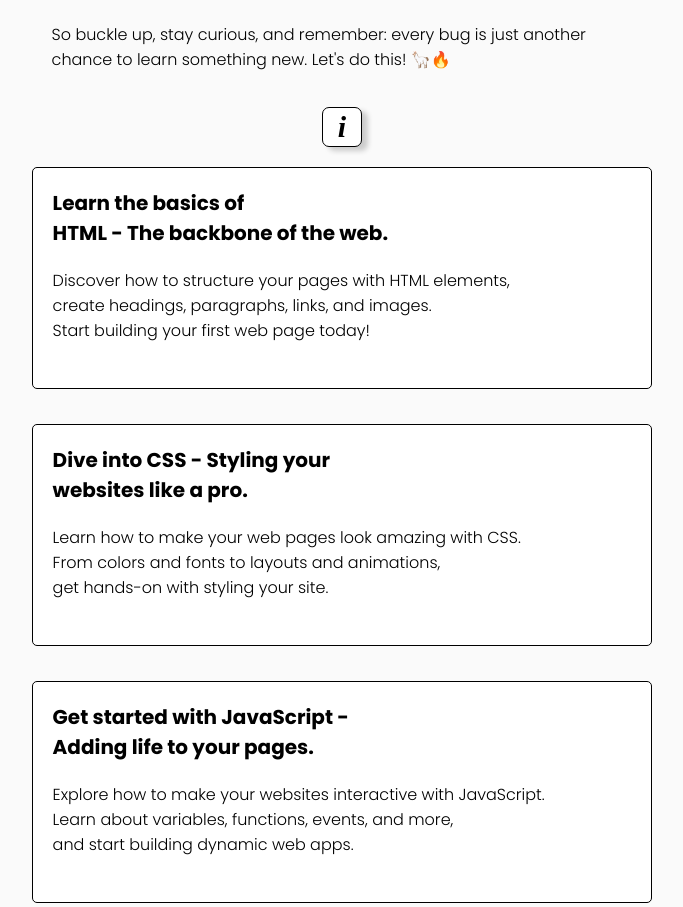
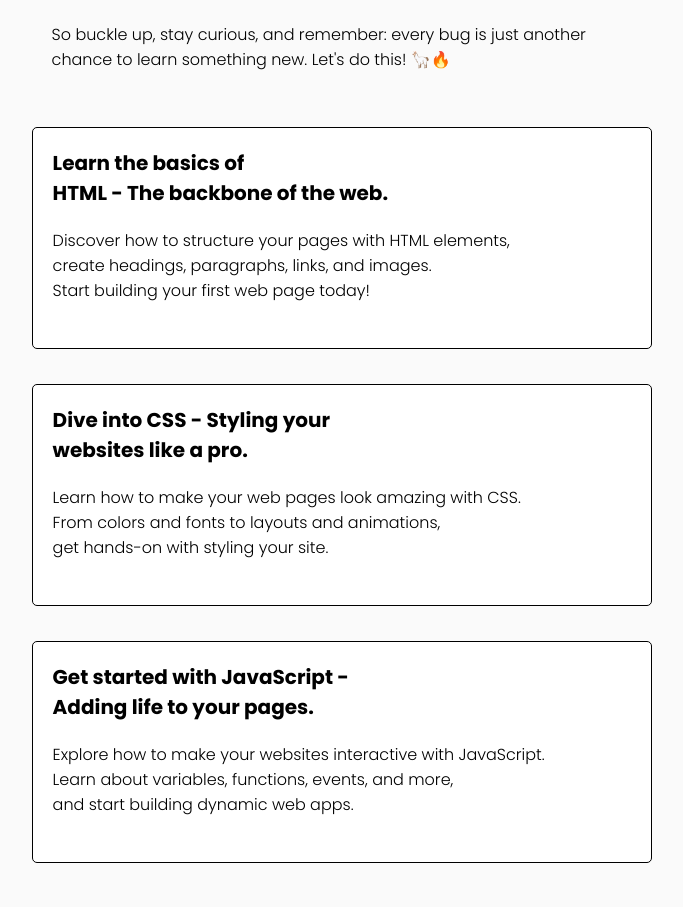
Before and after one commit to damijan0034/LamaLama, a plain HTML site: page index.html in a window 1280 px wide. Shown: the part 814-1721 px from the top of the page, without its empty margins (298-981 px from the left). Drawn offline with Linux system fonts and the light colour scheme.

Commit message:
index.html

```diff
--- a/index.html
+++ b/index.html
@@ -86,7 +86,7 @@
             </p>
 
             <div class="btn-container">
-              <button class="i">i</button>
+              <button class="i" style="display: none;">i</button>
             </div>
 
             <div class="info-container">
```
